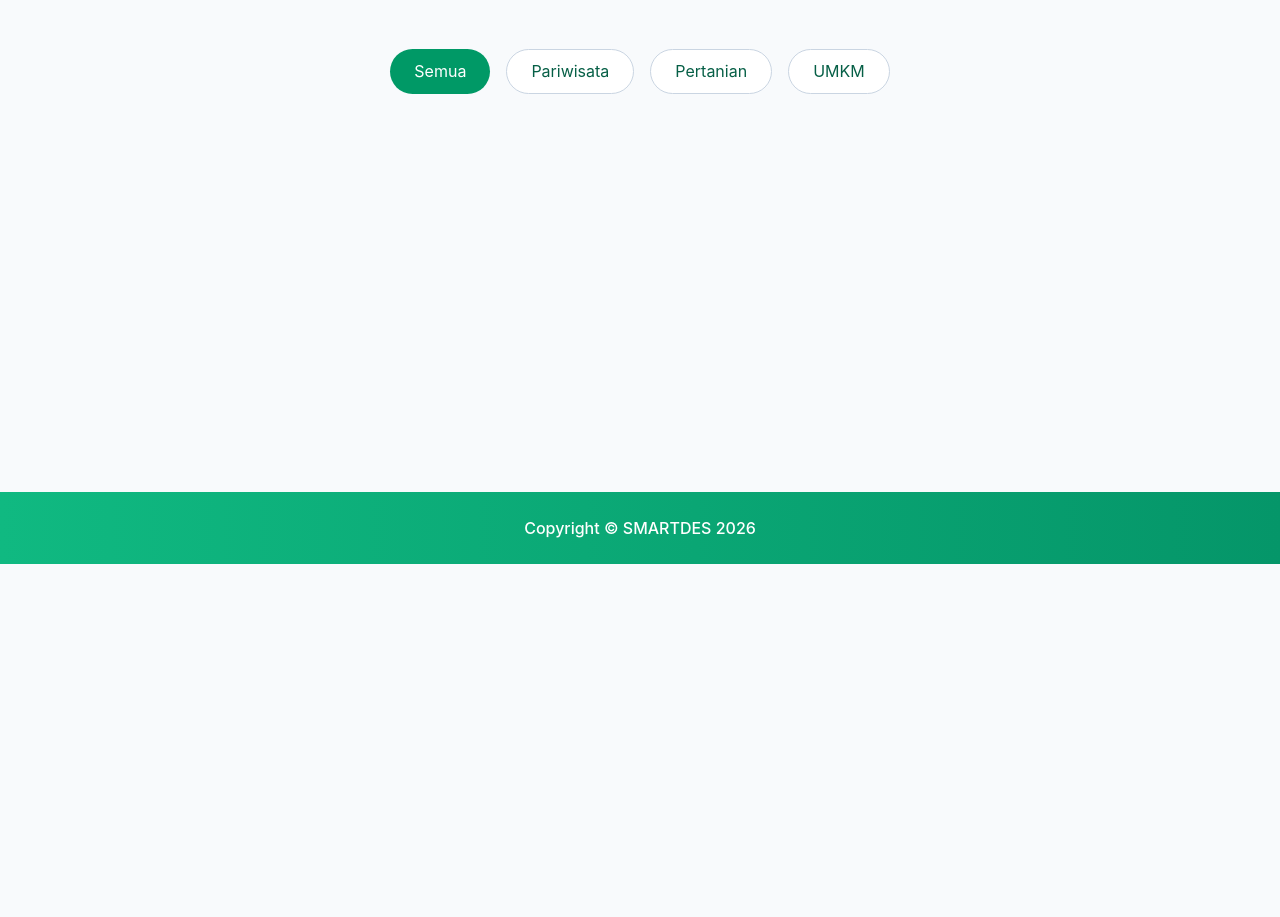
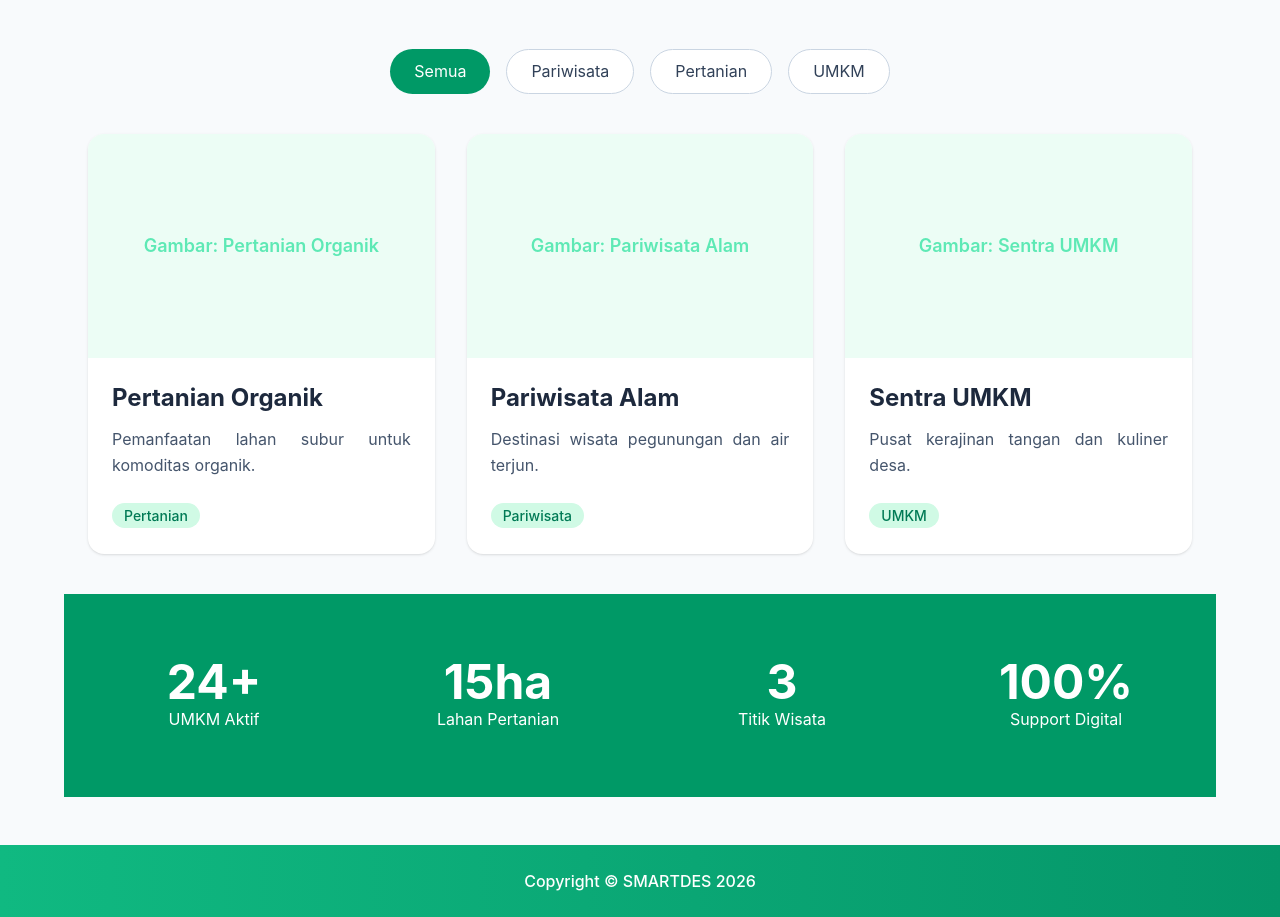
Before and after one commit to muhammadarlianoscar-uti/TA-WEB-24-SEMBADE, a Next.js app in the folder my-app/: page /potensi in a window 1280 px wide. Shown: the part 540-1457 px from the top of the page. Before the commit the page ends 1104 px from the top, so only its background shows below. Built offline with nearby package versions, Linux system fonts and the light colour scheme.

Commit message:
menambahkan statistik desa

```diff
--- a/my-app/app/potensi/page.tsx
+++ b/my-app/app/potensi/page.tsx
@@ -2,49 +2,86 @@
 
 import React, { useState } from 'react';
 
+export default function PotensiPage() {
 
+  // STATE
+  const [activeFilter, setActiveFilter] = useState('Semua');
 
-export default function PotensiPage() {
-const [activeFilter, setActiveFilter] = useState('Semua');
+  // DATA POTENSI
   const potensiData = [
+
     {
-    id: 1, title: "Pertanian Organik",
+      id: 1,
+      title: "Pertanian Organik",
       category: "Pertanian",
       description: "Pemanfaatan lahan subur untuk komoditas organik."
     },
 
-  { id: 2,
+    {
+      id: 2,
       title: "Pariwisata Alam",
       category: "Pariwisata",
       description: "Destinasi wisata pegunungan dan air terjun."
     },
 
-  { id: 3,
+    {
+      id: 3,
       title: "Sentra UMKM",
       category: "UMKM",
       description: "Pusat kerajinan tangan dan kuliner desa."
     }
+
   ];
-const categories = ['Semua', 'Pariwisata', 'Pertanian', 'UMKM'];
-const filteredData = activeFilter === 'Semua' ? potensiData : potensiData.filter( (item) => item.category === activeFilter );
 
+  // KATEGORI FILTER
+  const categories = [
+    'Semua',
+    'Pariwisata',
+    'Pertanian',
+    'UMKM'
+  ];
+
+  // FILTER DATA
+  const filteredData =
+    activeFilter === 'Semua'
+      ? potensiData
+      : potensiData.filter(
+          (item) => item.category === activeFilter
+        );
 
   return (
+
     <div className="min-h-screen bg-slate-50">
+
+      {/* HEADER */}
       <section className="relative bg-white pt-24 pb-16 lg:pt-32 lg:pb-24 overflow-hidden shadow-sm">
+
         <div className="container mx-auto px-4 md:px-6">
+
           <div className="max-w-3xl mx-auto text-center space-y-6">
+
             <h1 className="text-4xl md:text-5xl font-extrabold text-slate-800 tracking-tight">
+
               Potensi <span className="text-emerald-600">SmartDes</span>
+
             </h1>
 
             <p className="text-lg text-slate-600 leading-relaxed max-w-2xl mx-auto">
+
               Menjelajahi kekayaan alam, budaya, dan inovasi masyarakat desa.
+
             </p>
+
           </div>
+
         </div>
+
       </section>
+
+      {/* FILTER BUTTON */}
       <section className="py-10">
+
+        <div className="container mx-auto px-4 md:px-6">
 
           <div className="flex flex-wrap justify-center gap-4 py-10">
 
@@ -53,14 +90,14 @@ const filteredData = activeFilter === 'Semua' ? potensiData : potensiData.filter
               <button
                 key={category}
                 onClick={() => setActiveFilter(category)}
-            className={`px-6 py-2 rounded-full
+                className={`px-6 py-2 rounded-full transition-all duration-300
 
                 ${
                   activeFilter === category
 
                     ? 'bg-emerald-600 text-white'
 
-                : 'bg-white border border-slate-300'
+                    : 'bg-white border border-slate-300 text-slate-700'
                 }`}
               >
 
@@ -71,11 +108,95 @@ const filteredData = activeFilter === 'Semua' ? potensiData : potensiData.filter
             ))}
 
           </div>
+
+          {/* GRID CARD */}
           <div className="grid grid-cols-1 md:grid-cols-2 lg:grid-cols-3 gap-8">
+
+            {filteredData.map((item) => (
+
+              <div
+                key={item.id}
+                className="bg-white rounded-2xl shadow-sm overflow-hidden hover:shadow-xl transition-all duration-300"
+              >
+
+                {/* IMAGE */}
+                <div className="h-56 bg-emerald-50 flex items-center justify-center">
+
+                  <span className="text-emerald-300 text-lg font-semibold">
+
+                    Gambar: {item.title}
+
+                  </span>
+
                 </div>
+
+                {/* CONTENT */}
+                <div className="p-6">
+
+                  <h3 className="text-2xl font-bold mb-3 text-slate-800">
+
+                    {item.title}
+
+                  </h3>
+
+                  <p className="text-slate-600 mb-6 leading-relaxed">
+
+                    {item.description}
+
+                  </p>
+
+                  <span className="px-3 py-1 bg-emerald-100 rounded-full text-sm text-emerald-700 font-medium">
+
+                    {item.category}
+
+                  </span>
+
+                </div>
+
+              </div>
+
+            ))}
+
+          </div>
+
+        </div>
+
+      </section>
+
+      <section className="bg-emerald-600 py-16 text-white">
+
+  <div className="container mx-auto px-4 md:px-6">
+
+    <div className="grid grid-cols-2 md:grid-cols-4 gap-8 text-center">
+
+      <div>
+        <h2 className="text-5xl font-bold">24+</h2>
+        <p>UMKM Aktif</p>
+      </div>
+
+      <div>
+        <h2 className="text-5xl font-bold">15ha</h2>
+        <p>Lahan Pertanian</p>
+      </div>
+
+      <div>
+        <h2 className="text-5xl font-bold">3</h2>
+        <p>Titik Wisata</p>
+      </div>
+
+      <div>
+        <h2 className="text-5xl font-bold">100%</h2>
+        <p>Support Digital</p>
+      </div>
+
+    </div>
+
+  </div>
+
 </section>
 
     </div>
 
   );
+
 }
```
Lines whose indentation alone changed are shown as unchanged.
